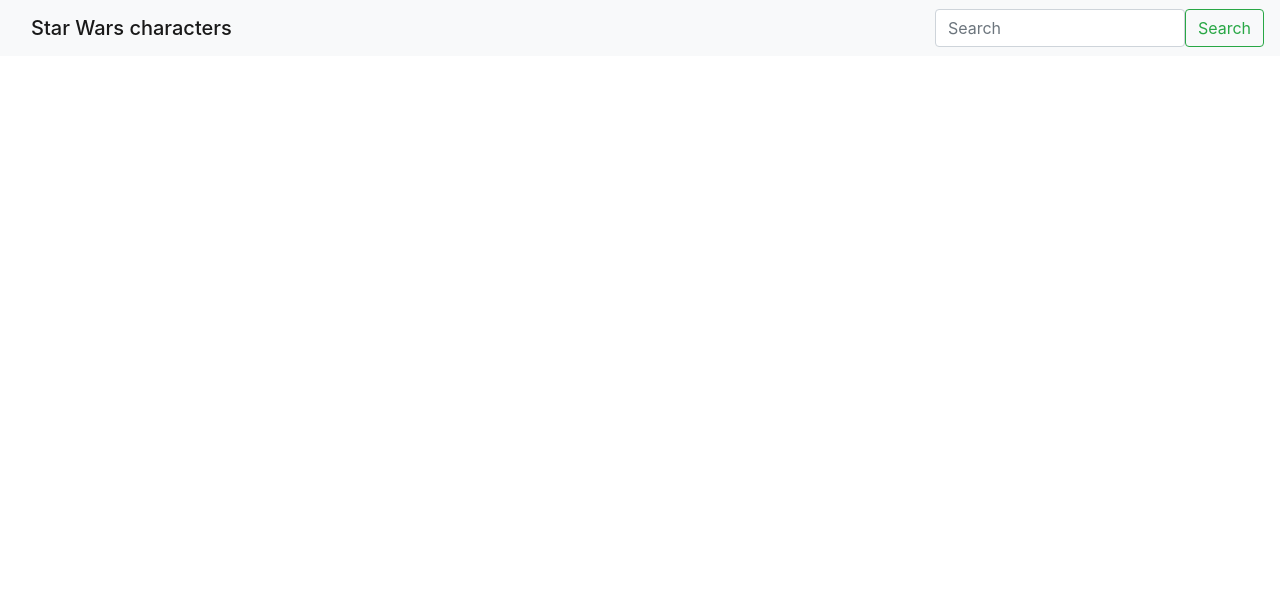
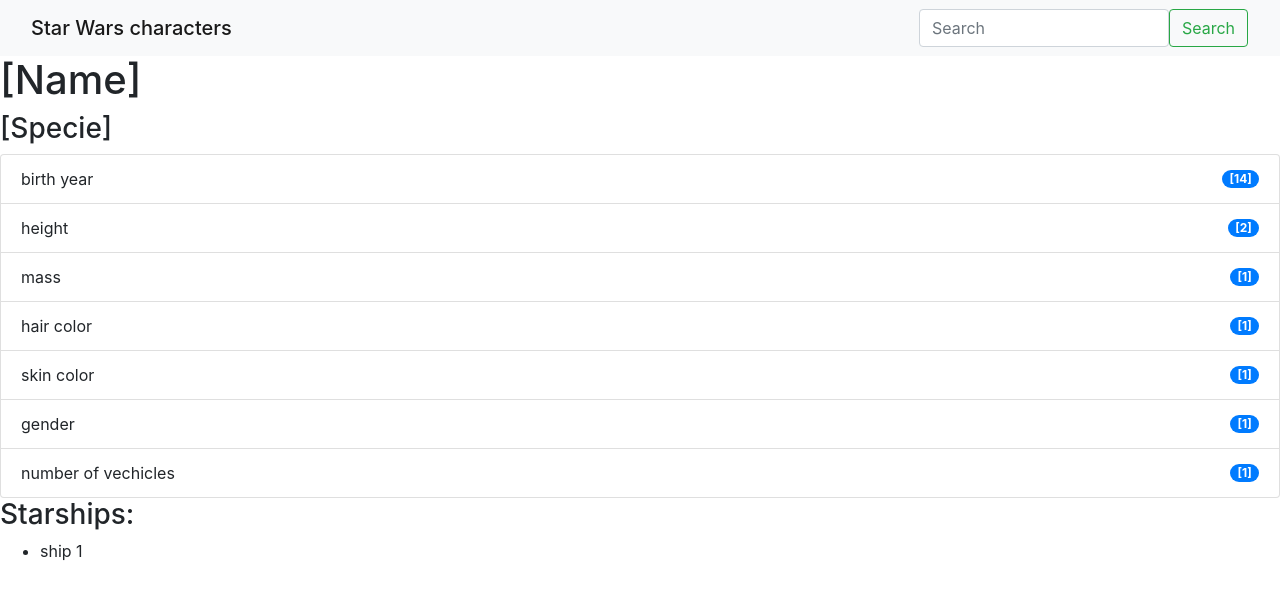
Before and after one commit to bmic86/star-wars, an Angular app: page / in a window 1280 px wide. Shown: the top 600 px of the page. Built offline with nearby package versions, Linux system fonts and the light colour scheme.

Commit message:
Added GUI in profile-view component Refactor

```diff
--- a/src/app/app.component.html
+++ b/src/app/app.component.html
@@ -1,3 +1,4 @@
 <div>
-  <app-navigation-bar></app-navigation-bar>
+	<app-navigation-bar></app-navigation-bar>
+	<app-profile-view></app-profile-view>
 </div>
--- a/src/app/navigation-bar/navigation-bar.component.css
+++ b/src/app/navigation-bar/navigation-bar.component.css
@@ -0,0 +1,3 @@
+.search-input {
+	width: 250px;
+}
--- a/src/app/navigation-bar/navigation-bar.component.html
+++ b/src/app/navigation-bar/navigation-bar.component.html
@@ -1,14 +1,13 @@
 <nav class="navbar navbar-expand-sm navbar-light bg-light">
 	<div class="container-fluid">
-		<span class="navbar-brand mb-0 h1">Star Wars characters</span>
+		<h1 class="navbar-brand mb-0">Star Wars characters</h1>
 	</div>
-	<form class="d-flex mb-0">
+	<form class="d-flex mb-0 mr-3">
 		<input
-			class="form-control"
+			class="search-input form-control"
 			type="search"
 			placeholder="Search"
 			aria-label="Search"
-			style="width: 250px"
 		/>
 		<button class="btn btn-outline-success" type="submit">Search</button>
 	</form>
--- a/src/app/profile-view/profile-view.component.html
+++ b/src/app/profile-view/profile-view.component.html
@@ -1 +1,38 @@
-<p>profile-view works!</p>
+<h1>[Name]</h1>
+<h3>[Specie]</h3>
+
+<ul class="list-group">
+	<li class="list-group-item d-flex justify-content-between align-items-center">
+		birth year
+		<span class="badge badge-primary badge-pill">[14]</span>
+	</li>
+	<li class="list-group-item d-flex justify-content-between align-items-center">
+		height
+		<span class="badge badge-primary badge-pill">[2]</span>
+	</li>
+	<li class="list-group-item d-flex justify-content-between align-items-center">
+		mass
+		<span class="badge badge-primary badge-pill">[1]</span>
+	</li>
+	<li class="list-group-item d-flex justify-content-between align-items-center">
+		hair color
+		<span class="badge badge-primary badge-pill">[1]</span>
+	</li>
+	<li class="list-group-item d-flex justify-content-between align-items-center">
+		skin color
+		<span class="badge badge-primary badge-pill">[1]</span>
+	</li>
+	<li class="list-group-item d-flex justify-content-between align-items-center">
+		gender
+		<span class="badge badge-primary badge-pill">[1]</span>
+	</li>
+	<li class="list-group-item d-flex justify-content-between align-items-center">
+		number of vechicles
+		<span class="badge badge-primary badge-pill">[1]</span>
+	</li>
+</ul>
+
+<h3>Starships:</h3>
+<ul>
+	<li>ship 1</li>
+</ul>
```
